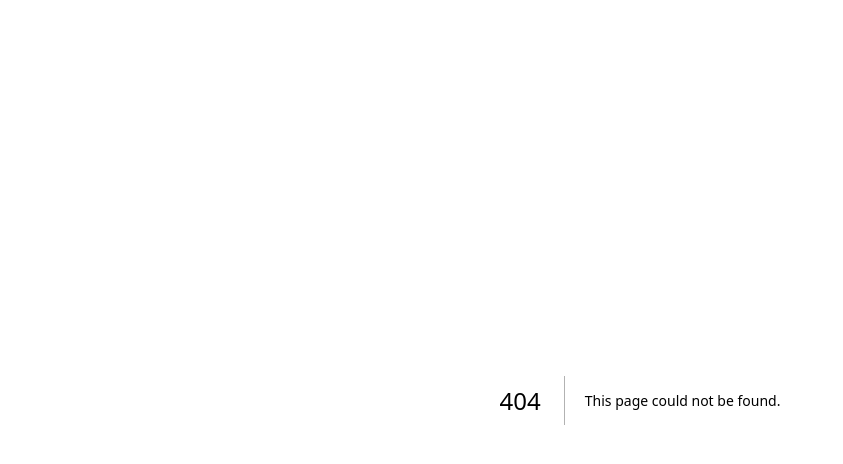
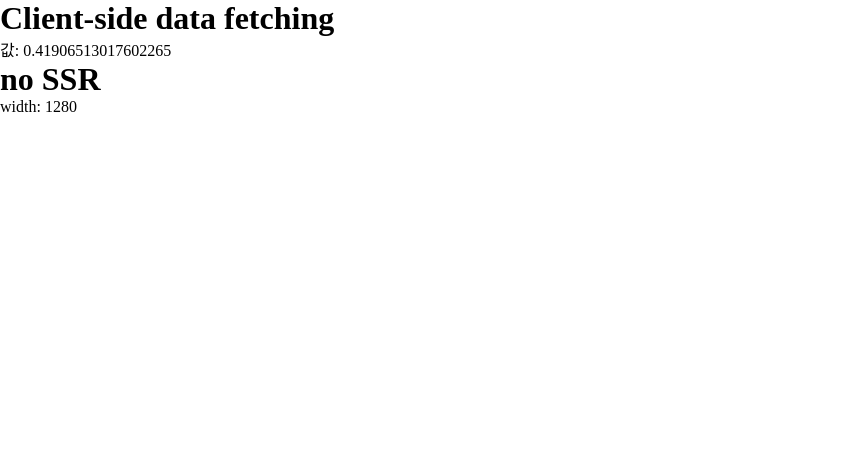
Before and after one commit to KECO-00/studyNextjs, a Next.js app: page /section1/clientSideRendering in a window 1280 px wide. Before the commit this address had no page. Shown: the top 464 px of the page, without its empty margins (0-843 px from the left). Built offline with nearby package versions, Linux system fonts and the light colour scheme.

Commit message:
section1: Next에서 CSR 구현하기 강의

```diff
--- /dev/null
+++ b/components/section1/NoSSR.tsx
@@ -0,0 +1,4 @@
+const NoSSR = () => {
+    return <p>width: {window.innerWidth}</p>;
+  };
+  export default NoSSR;
--- /dev/null
+++ b/pages/section1/clientSideRendering.tsx
@@ -0,0 +1,53 @@
+import type { NextPage } from 'next';
+import { useEffect, useState } from 'react';
+import dynamic from 'next/dynamic';
+
+/** https://nextjs.org/docs/advanced-features/dynamic-import#with-no-ssr */
+const NoSSR = dynamic(() => import('../../components/section1/NoSSR'), {
+  ssr: false,
+});
+
+const Example: NextPage = () => {
+  const [data, setData] = useState(0);
+
+  useEffect(() => {
+    const delayInSeconds = 2;
+    new Promise<number>((resolve) =>
+      setTimeout(() => resolve(Math.random()), delayInSeconds * 1000)
+    ).then((result) => setData(result));
+  }, []);
+
+  return (
+    <main>
+      <h1>Client-side data fetching</h1>
+      <p>값: {data}</p>
+
+      <h1>no SSR</h1>
+      <NoSSR />
+    </main>
+  );
+};
+
+export default Example;
+
+
+/*
+  기존의 React 코드와 크게 다르지 않음
+
+  데이터를 useState 훅으로 선언하고, 값을 렌더링
+  useEffect 안에서 값을 바꾸는 메인 로직을 수행
+  기존과 같이 2초 후 랜덤 값을 resolve하고, 그 값을 setDate를 사용하여 상태를 업데이트함
+
+  - 새로고침을 누르면 2초 뒤에 값이 찍힘
+    - 이부분에서 SSR, SSG와 차이점이 나타남
+    - HTML을 누르면, 값이 0으로 되어있음. 즉, 처음에는 초기 상태인 0으로 렌더링함
+
+
+  NoSSR을 import하고 새로고침하면, 'window is not defined'라는 에러가 발생
+    - 기본적으로 페이지에 포함되는 컴포넌트는 서버에서 렌더링 되어야 함. 하지만 서버는 window라는 객체를 모름
+    - 따라서 next에서 window나 document와 같은 속성을 useEffect 밖에서 사용했을 때 에러메시지가 발생함
+
+  SSR로 렌더링하고 싶지 않은 컴포넌트가 있을 경우 일반적인 import 문이 아닌, next/dynamic을 이용해서 import 해야함
+  그리고 width 값은 서버에서 렌더링하지 않았기 떄문에 HTML에서 출력되지 않음
+
+*/
```
